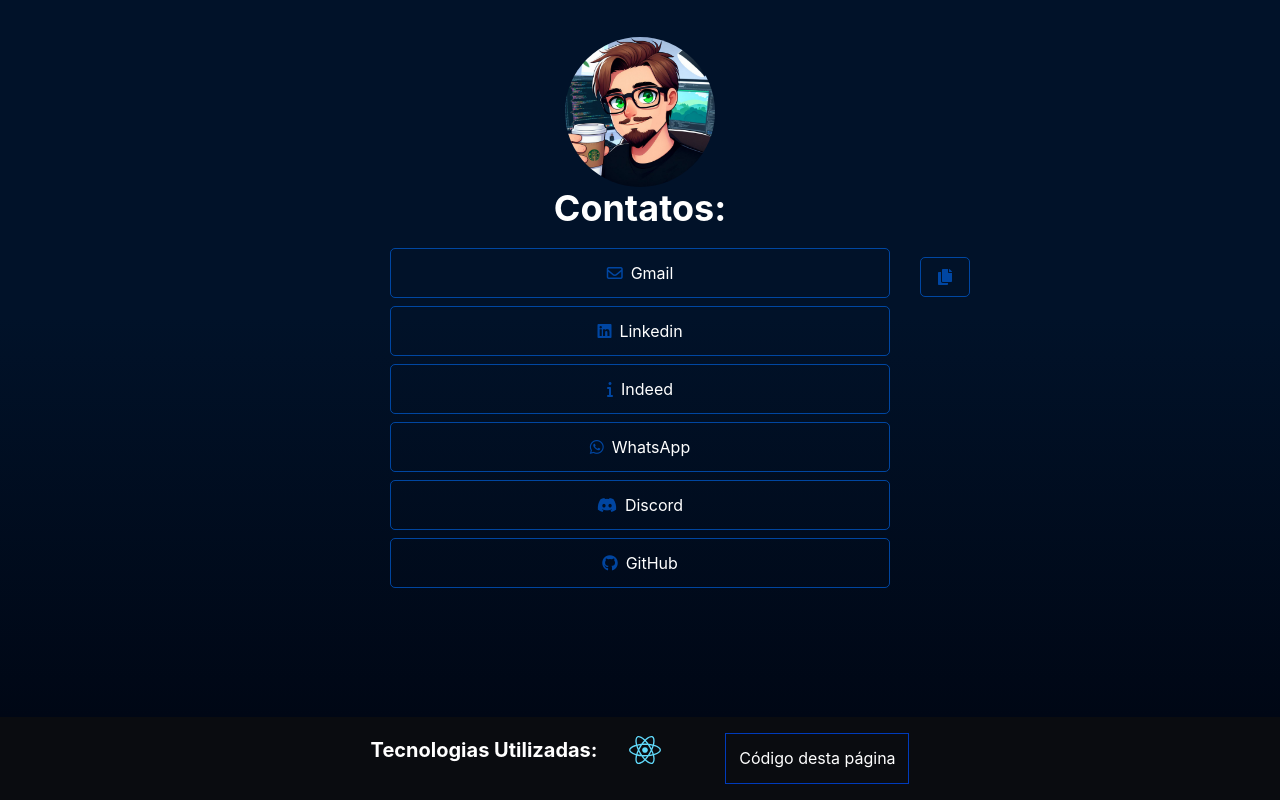
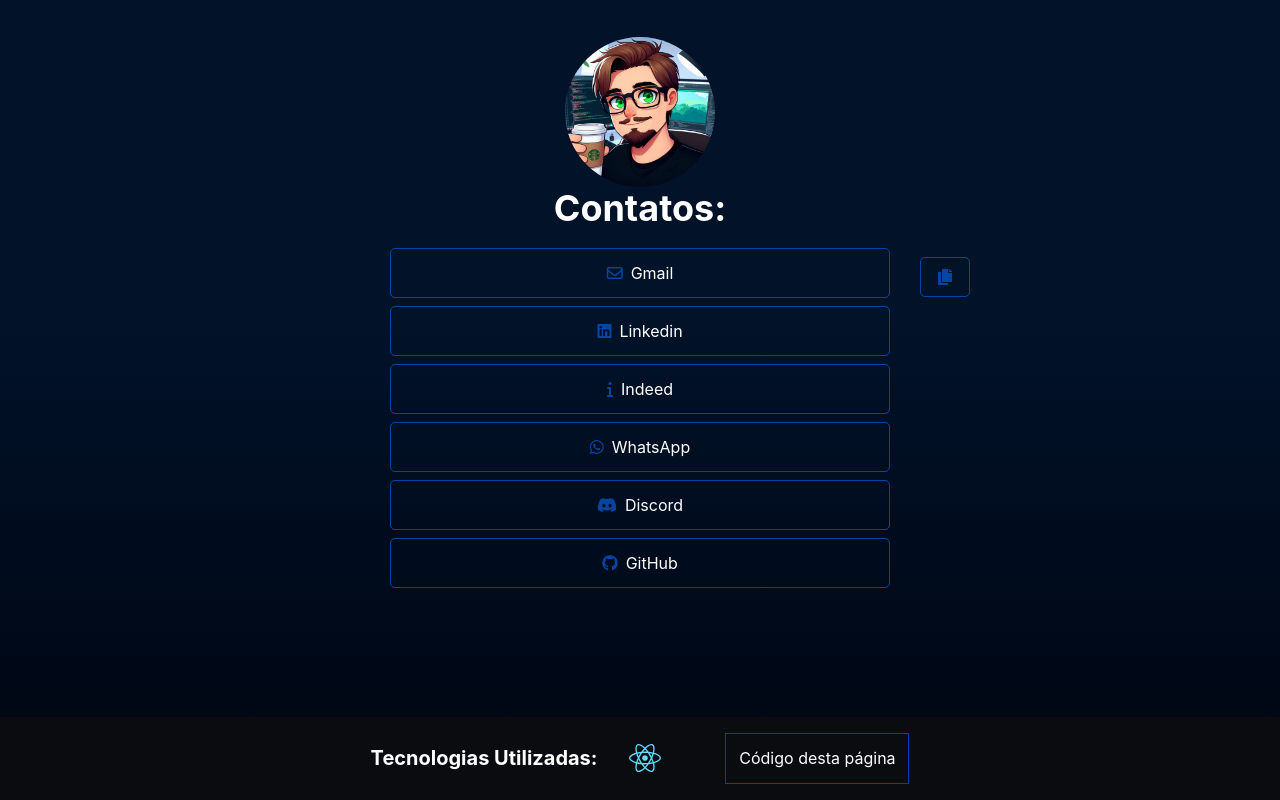
Before and after one commit to DanielAlexssander/Portfolio-React, a React (Vite) app: page / in a window 1280 px wide. Shown: the part 6662-7462 px from the top of the page. Built offline with nearby package versions, Linux system fonts and the light colour scheme.

Commit message:
ajuste no footer

```diff
--- a/src/components/Footer.tsx
+++ b/src/components/Footer.tsx
@@ -15,14 +15,13 @@
         p="1em 0 1em 0"
         flexDirection="row"
       >
-        <Heading as="h4" size="md" mb={4}>
+        <Heading as="h4" size="md">
           {t('technologiesUsedFooter')}
         </Heading>
 
         <Flex
           sx={{ listStyle: 'none' }}
           fontSize="2em"
-          mb={4}
         >
           <Box ml="1em">
             <FaReact color="#61DAFB" />
```
